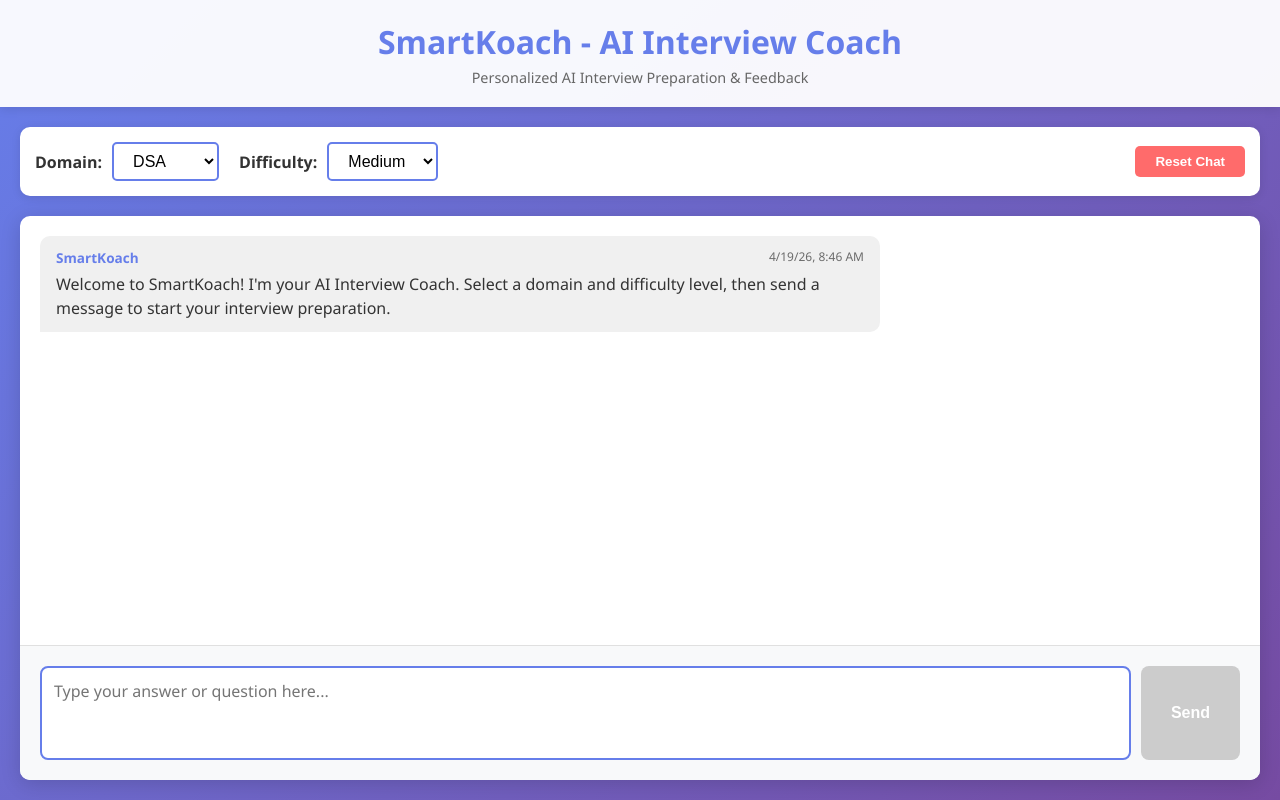
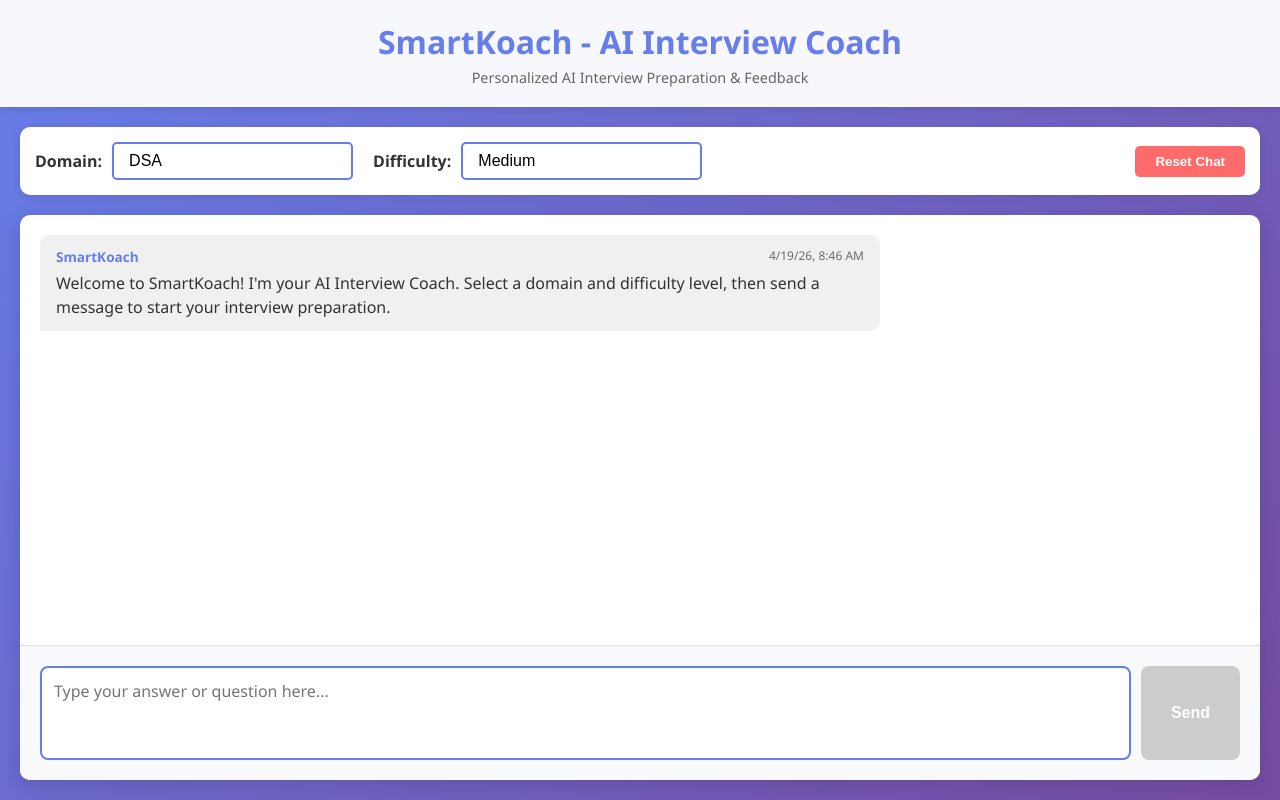
Before and after one commit to VisHeShYadAVV/Ai-interview_koach, an Angular app in the folder frontend/: page / in a window 1280 px wide. Built offline with nearby package versions, Linux system fonts and the light colour scheme.

Commit message:
Add flexible domain/difficulty inputs and harden chat startup handling
Agent-Logs-Url: https://github.com/VisHeShYadAVV/Ai-interview_koach/sessions/91a496d7-e5a9-4dff-b00a-c63d10747bef

Co-authored-by: VisHeShYadAVV <168285498+VisHeShYadAVV@users.noreply.github.com>

```diff
--- a/frontend/src/app/app.component.css
+++ b/frontend/src/app/app.component.css
@@ -66,7 +66,7 @@
   border-radius: 5px;
   font-size: 1rem;
   background: white;
-  cursor: pointer;
+  cursor: text;
   transition: border-color 0.3s;
 }
 
--- a/frontend/src/app/app.component.html
+++ b/frontend/src/app/app.component.html
@@ -8,16 +8,28 @@
     <div class="controls-panel">
       <div class="control-group">
         <label for="domain">Domain:</label>
-        <select id="domain" [(ngModel)]="selectedDomain" class="control-select">
-          <option *ngFor="let domain of domains" [value]="domain">{{ domain }}</option>
-        </select>
+        <input
+          id="domain"
+          [(ngModel)]="selectedDomain"
+          class="control-select"
+          list="domain-options"
+          placeholder="Type or search domain" />
+        <datalist id="domain-options">
+          <option *ngFor="let domain of domains" [value]="domain"></option>
+        </datalist>
       </div>
 
       <div class="control-group">
         <label for="difficulty">Difficulty:</label>
-        <select id="difficulty" [(ngModel)]="selectedDifficulty" class="control-select">
-          <option *ngFor="let difficulty of difficulties" [value]="difficulty">{{ difficulty }}</option>
-        </select>
+        <input
+          id="difficulty"
+          [(ngModel)]="selectedDifficulty"
+          class="control-select"
+          list="difficulty-options"
+          placeholder="Type or search difficulty" />
+        <datalist id="difficulty-options">
+          <option *ngFor="let difficulty of difficulties" [value]="difficulty"></option>
+        </datalist>
       </div>
 
       <button class="reset-btn" (click)="resetChat()">Reset Chat</button>
--- a/frontend/src/app/app.component.ts
+++ b/frontend/src/app/app.component.ts
@@ -25,8 +25,8 @@ export class AppComponent {
   selectedDifficulty = 'Medium';
   isLoading = false;
 
-  domains = ['DSA', 'ML', 'DBMS', 'OS', 'English', 'Botany', 'Math'];
-  difficulties = ['Easy', 'Medium', 'Hard'];
+  domains = ['DSA', 'ML', 'DBMS', 'OS', 'English', 'Botany', 'Math', 'Computer Networks', 'System Design', 'AI'];
+  difficulties = ['Easy', 'Medium', 'Hard', 'Beginner', 'Intermediate', 'Advanced', 'Undergraduate', '1', '2', '3', '4', '5', '6', '7', '8', '9', '10'];
 
   private apiUrl = environment.apiUrl;
 
@@ -41,7 +41,11 @@ export class AppComponent {
     }
 
     const message = this.userMessage.trim();
+    const domain = this.normalizeSelection(this.selectedDomain, 'DSA');
+    const difficulty = this.normalizeSelection(this.selectedDifficulty, 'Medium');
     this.userMessage = '';
+    this.selectedDomain = domain;
+    this.selectedDifficulty = difficulty;
 
     // Add user message to chat
     this.addUserMessage(message);
@@ -52,16 +56,17 @@ export class AppComponent {
     // Call backend API
     this.http.post<{ reply: string }>(`${this.apiUrl}/chat`, {
       message: message,
-      domain: this.selectedDomain,
-      difficulty: this.selectedDifficulty
+      domain: domain,
+      difficulty: difficulty
     }).subscribe({
       next: (response) => {
-        this.addAIMessage(response.reply);
+        this.addAIMessage(response.reply?.trim() || 'I am ready. Please share your answer or ask your next question.');
         this.isLoading = false;
       },
       error: (error) => {
         console.error('Error:', error);
-        this.addAIMessage('Sorry, there was an error processing your request. Please check if the backend is running and try again.');
+        const backendError = typeof error?.error?.detail === 'string' ? error.error.detail : '';
+        this.addAIMessage(backendError || 'Sorry, there was an error processing your request. Please check if the backend is running and try again.');
         this.isLoading = false;
       }
     });
@@ -112,4 +117,9 @@ export class AppComponent {
       this.sendMessage();
     }
   }
+
+  private normalizeSelection(value: string, fallback: string): string {
+    const normalized = value?.trim();
+    return normalized ? normalized : fallback;
+  }
 }
```
Also changed, not shown: 2 other files (tests, documents, lock files or other folders).
